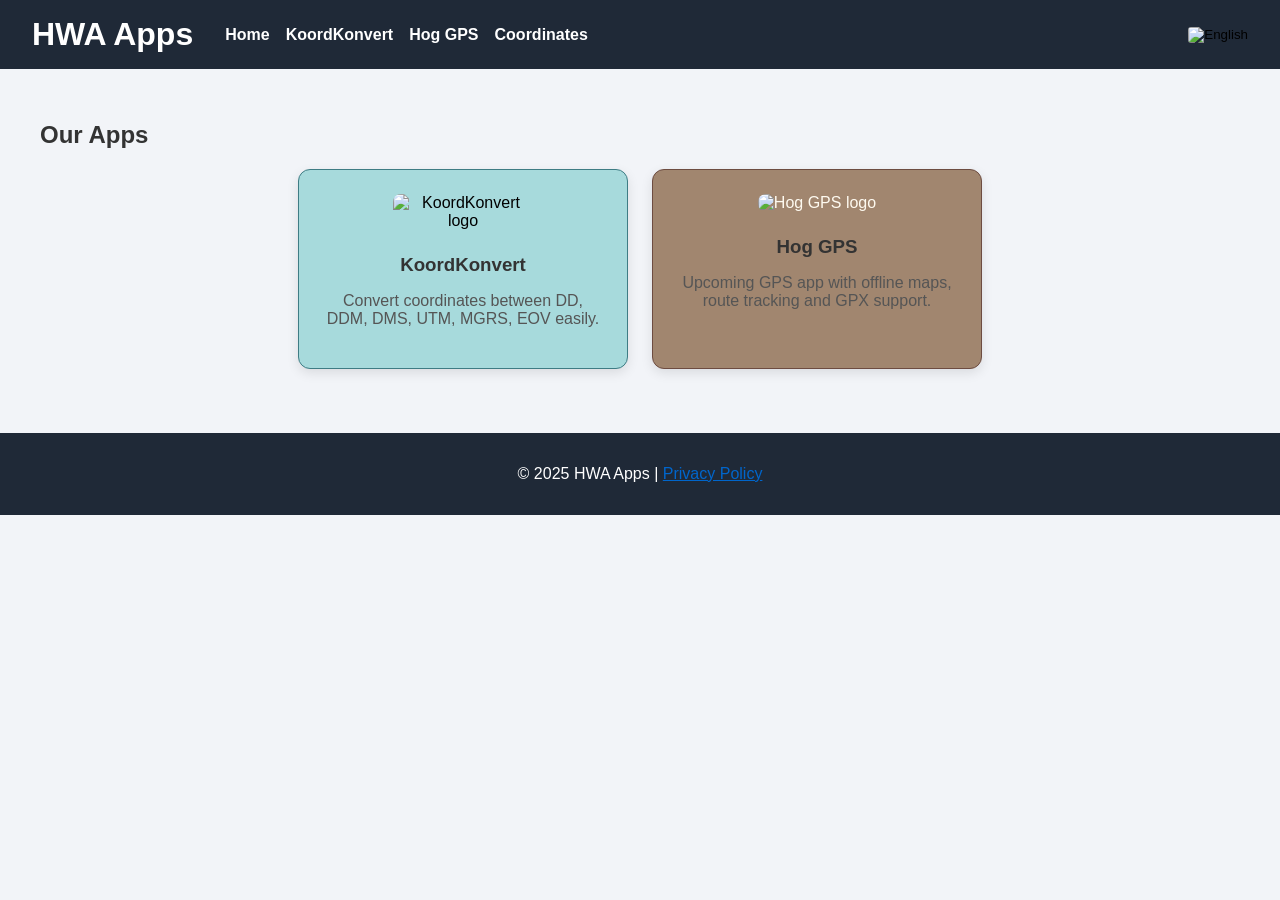
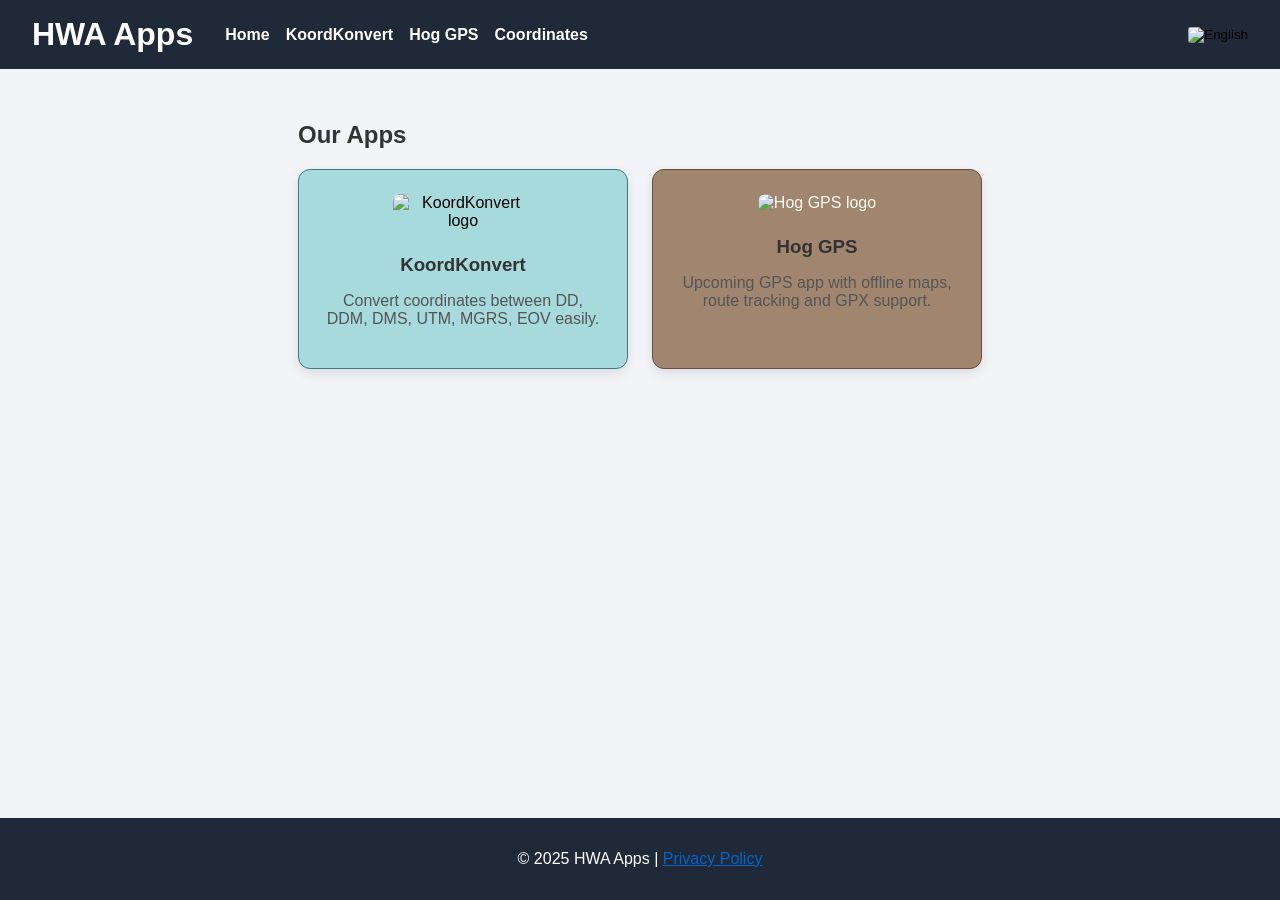

Add files via upload

--- a/style.css
+++ b/style.css
@@ -222,6 +222,22 @@ main {
   box-shadow: 0 8px 20px rgba(0,0,0,0.2);
 }
 
+/* apeX Timer kártya */
+.apextimer-card,
+.apextimer-button {
+  background-color: #4CAF50;
+  color: #000000;
+  border: 1px solid #388E3C;
+}
+
+.apextimer-card:hover,
+.apextimer-button:hover {
+  background-color: #388E3C;
+  color: #000000;
+  transform: translateY(-3px);
+  box-shadow: 0 8px 20px rgba(0,0,0,0.2);
+}
+
 /* Footer */
 footer {
   background-color: #1f2937;
@@ -238,6 +254,20 @@ footer a {
 
 footer a:hover {
   color: #3399ff;
+}
+
+html, body {
+  height: 100%;
+}
+
+body {
+  min-height: 100vh;
+  display: flex;
+  flex-direction: column;
+}
+
+main {
+  flex: 1;
 }
 
 /* Responsive */
